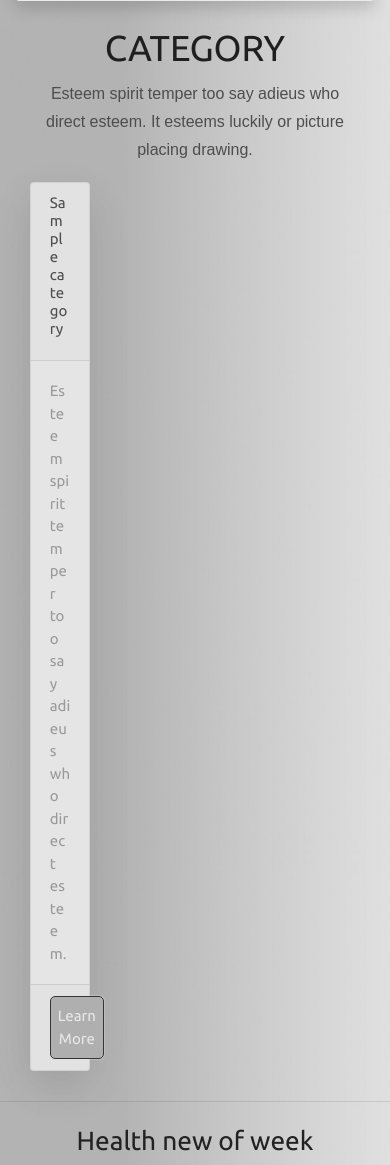
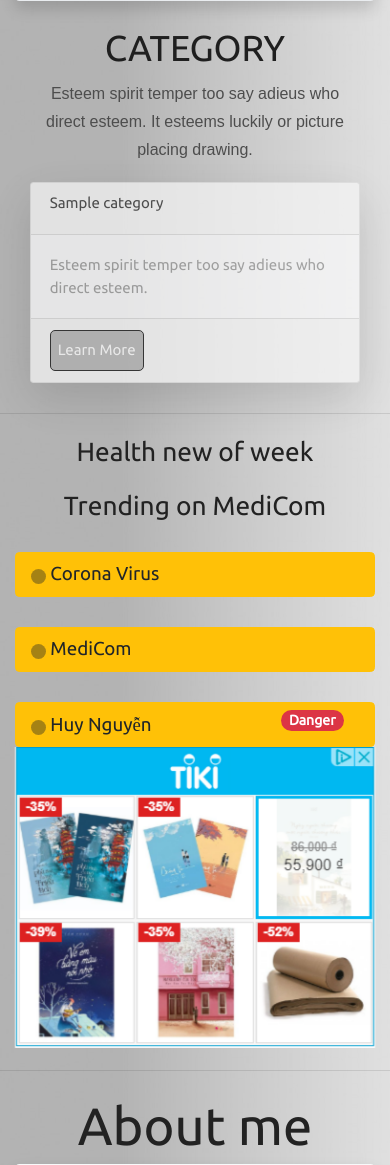
Before and after one commit to huynguyen-py/medicom-live, a Django app: page / in a window 390 px wide. Shown: the part 858-2023 px from the top of the page. Run offline with Django 3.2, Linux system fonts and the light colour scheme; tables that the repository leaves empty hold one stand-in row (values such as "Sample post"); some libraries are stand-ins or nearby versions.

Commit message:
update index

```diff
--- a/home/templates/MediCom/index.html
+++ b/home/templates/MediCom/index.html
@@ -99,7 +99,7 @@
 <!--                    <div class="">-->
 <!--                        <a href="{% url 'category_detail' item.id %}" class="category_item">  {{ item.name }}</a>-->
 <!--                    </div>-->
-                    <div class="col-3">
+                    <div class="col-lg-3 col-sm-6">
                         <div class="card shadow-lg category_card" style="background: #FFF; opacity: 0.7">
                             <div class="card-header"><h6 class="card-title">{{ item.name }}</h6></div>
                             <div class="card-body" style="background: #f8f9fa; opacity: 0.5">
```
